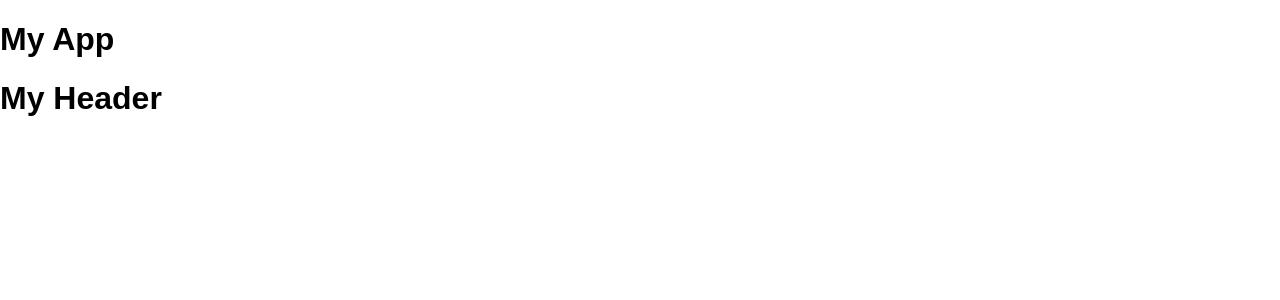
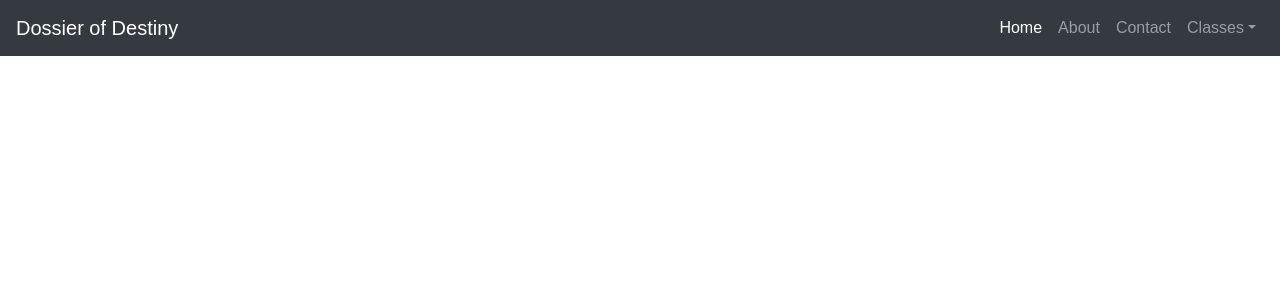
Before and after one commit to MyronTheDeveloper66/destiny, a React (Create React App) app: page / in a window 1280 px wide. Shown: the top 300 px of the page. Built offline with nearby package versions, Linux system fonts and the light colour scheme.

Commit message:
Added bootstrap, updated components, added navbar component

```diff
--- a/public/index.html
+++ b/public/index.html
@@ -6,9 +6,18 @@
     <meta name="theme-color" content="#000000">
     <link rel="manifest" href="%PUBLIC_URL%/manifest.json">
     <link rel="shortcut icon" href="%PUBLIC_URL%/favicon.ico">
+    <link rel="stylesheet" href="https://maxcdn.bootstrapcdn.com/bootstrap/4.0.0/css/bootstrap.min.css"
+    integrity="sha384-Gn5384xqQ1aoWXA+058RXPxPg6fy4IWvTNh0E263XmFcJlSAwiGgFAW/dAiS6JXm"crossorigin="anonymous">
     <title>Destiny Dossier</title>
   </head>
   <body>
     <div id="root"></div>
+
+    <script src="https://code.jquery.com/jquery-3.2.1.slim.min.js" integrity="sha384-KJ3o2DKtIkvYIK3UENzmM7KCkRr/rE9/Qpg6aAZGJwFDMVNA/GpGFF93hXpG5KkN"
+      crossorigin="anonymous"></script>
+    <script src="https://cdnjs.cloudflare.com/ajax/libs/popper.js/1.12.9/umd/popper.min.js" integrity="sha384-ApNbgh9B+Y1QKtv3Rn7W3mgPxhU9K/ScQsAP7hUibX39j7fakFPskvXusvfa0b4Q"
+      crossorigin="anonymous"></script>
+    <script src="https://maxcdn.bootstrapcdn.com/bootstrap/4.0.0/js/bootstrap.min.js" integrity="sha384-JZR6Spejh4U02d8jOt6vLEHfe/JQGiRRSQQxSfFWpi1MquVdAyjUar5+76PVCmYl"
+      crossorigin="anonymous"></script>
   </body>
 </html>
--- a/src/App.js
+++ b/src/App.js
@@ -5,8 +5,7 @@
 class App extends Component {
   render() {
     return (
-      <div className = "myApp">
-        <h1>My App</h1>
+      <div className = "App">
         <Header />
       </div>
     );
--- a/src/Components/Header.js
+++ b/src/Components/Header.js
@@ -1,9 +1,12 @@
 import React, { Component } from 'react';
+import Navbar from './Navbar';
 
 class Header extends Component {
     render() {
         return (
-            <h1>My Header</h1>
+            <header>
+                <Navbar />
+            </header>
         );
     }
 }
--- /dev/null
+++ b/src/Components/Navbar.js
@@ -0,0 +1,38 @@
+import React, { Component } from 'react';
+
+class Navbar extends Component {
+    render() {
+        return <nav className="navbar navbar-expand-lg navbar-dark bg-dark">
+            <a className="navbar-brand" href="#">Dossier of Destiny</a>
+            <button className="navbar-toggler" type="button" data-toggle="collapse" data-target="#navbarSupportedContent" aria-controls="navbarSupportedContent" aria-expanded="false" aria-label="Toggle navigation">
+                <span className="navbar-toggler-icon"></span>
+            </button>
+
+            <div className="collapse navbar-collapse" id="navbarSupportedContent">
+                <ul className="navbar-nav ml-auto">
+                    <li className="nav-item active">
+                        <a className="nav-link" href="#">Home <span className="sr-only">(current)</span></a>
+                    </li>
+                    <li className="nav-item">
+                        <a className="nav-link" href="#">About</a>
+                    </li>
+                    <li className="nav-item">
+                        <a className="nav-link" href="#">Contact</a>
+                    </li>
+                    <li className="nav-item dropdown">
+                        <a className="nav-link dropdown-toggle" href="#" id="navbarDropdown" role="button" data-toggle="dropdown" aria-haspopup="true" aria-expanded="false">
+                            Classes
+                                </a>
+                        <div className="dropdown-menu" aria-labelledby="navbarDropdown">
+                            <a className="dropdown-item" href="#">Hunter</a>
+                            <a className="dropdown-item" href="#">Titan</a>
+                            <a className="dropdown-item" href="#">Warlock</a>
+                        </div>
+                    </li>
+                </ul>
+            </div>
+        </nav>
+    }
+}
+
+export default Navbar;
```
